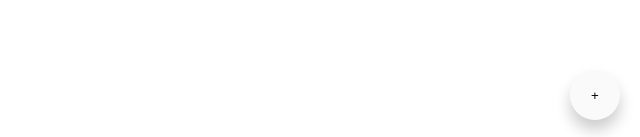
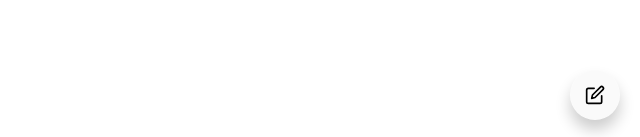
Before and after one commit to jhony-v/facebook-clone, a React (Create React App) app: page / in a window 1280 px wide. Shown: the part 660-797 px from the top of the page, without its empty margins (640-1280 px from the left). Built offline with nearby package versions, Linux system fonts and the light colour scheme.

Commit message:
feat: Add icons

```diff
--- a/package.json
+++ b/package.json
@@ -8,6 +8,7 @@
     "@testing-library/user-event": "^7.1.2",
     "react": "^16.13.1",
     "react-dom": "^16.13.1",
+    "react-icons": "^3.11.0",
     "react-scripts": "3.4.3",
     "styled-components": "^5.2.0"
   },
--- a/src/components/TabChat/TabChatComponents/FloatingButton.jsx
+++ b/src/components/TabChat/TabChatComponents/FloatingButton.jsx
@@ -1,6 +1,7 @@
 import React from "react";
 import CircleButton from "../../Common/CircleButton";
 import styled from "styled-components";
+import { FiEdit } from "react-icons/fi";
 
 const StyledFloatingCircleButton = styled(CircleButton)`
   position: fixed;
@@ -12,7 +13,9 @@ const StyledFloatingCircleButton = styled(CircleButton)`
 
 const FloatingButton = ({ onClick }) => {
   return (
-    <StyledFloatingCircleButton onClick={onClick}>+</StyledFloatingCircleButton>
+    <StyledFloatingCircleButton onClick={onClick}>
+      <FiEdit size={20} />
+    </StyledFloatingCircleButton>
   );
 };
 
--- a/src/components/TabChat/TabChatComponents/TabHeader.jsx
+++ b/src/components/TabChat/TabChatComponents/TabHeader.jsx
@@ -3,14 +3,16 @@ import CircleButton from "../../Common/CircleButton";
 import FlexWrapper from "../../Common/FlexWrapper";
 import TextLabel from "../../Common/TextLabel";
 import Wrapper from "../../Common/Wrapper";
-
+import { VscClose } from "react-icons/vsc";
 
 const TabHeader = ({ titleHeader, onClose }) => {
   return (
     <Wrapper p="10px 20px 5px">
     <FlexWrapper centerBetween>
       <TextLabel weight>{titleHeader}</TextLabel>
-      <CircleButton onClick={onClose}></CircleButton>
+      <CircleButton onClick={onClose} colorIcon="primary">
+        <VscClose size={30} />
+      </CircleButton>
     </FlexWrapper>
     </Wrapper>
   );
--- /dev/null
+++ b/src/components/TabChat/TabChatViewer/ViewListItems.jsx
@@ -0,0 +1,16 @@
+import React from "react";
+import styled from "styled-components";
+import FlexWrapper from "../../Common/FlexWrapper";
+
+const StyledWrapperList = styled(FlexWrapper)`
+  flex: none;
+  height: 100%;
+`;
+
+const ViewListItems = () => {
+  return <StyledWrapperList>
+
+  </StyledWrapperList>;
+};
+
+export default ViewListItems;
--- a/src/components/TabChat/TabChatViewer/index.jsx
+++ b/src/components/TabChat/TabChatViewer/index.jsx
@@ -2,12 +2,14 @@ import React from "react";
 import FlexWrapper from "../../Common/FlexWrapper";
 import ViewerInputSearch from "./ViewerInputSearch";
 import ViewerTabsOptionSearchNavigator from "./ViewerTabsOptionSearchNavigator";
+import ViewListItems from "./ViewListItems";
 
 
 const TabChatViewer = () => {
   return <FlexWrapper direction="column">
     <ViewerInputSearch/>
     <ViewerTabsOptionSearchNavigator/>
+    <ViewListItems/>
   </FlexWrapper>;
 };
 
```
Also changed, not shown: 2 other files (tests, documents, lock files or other folders).
